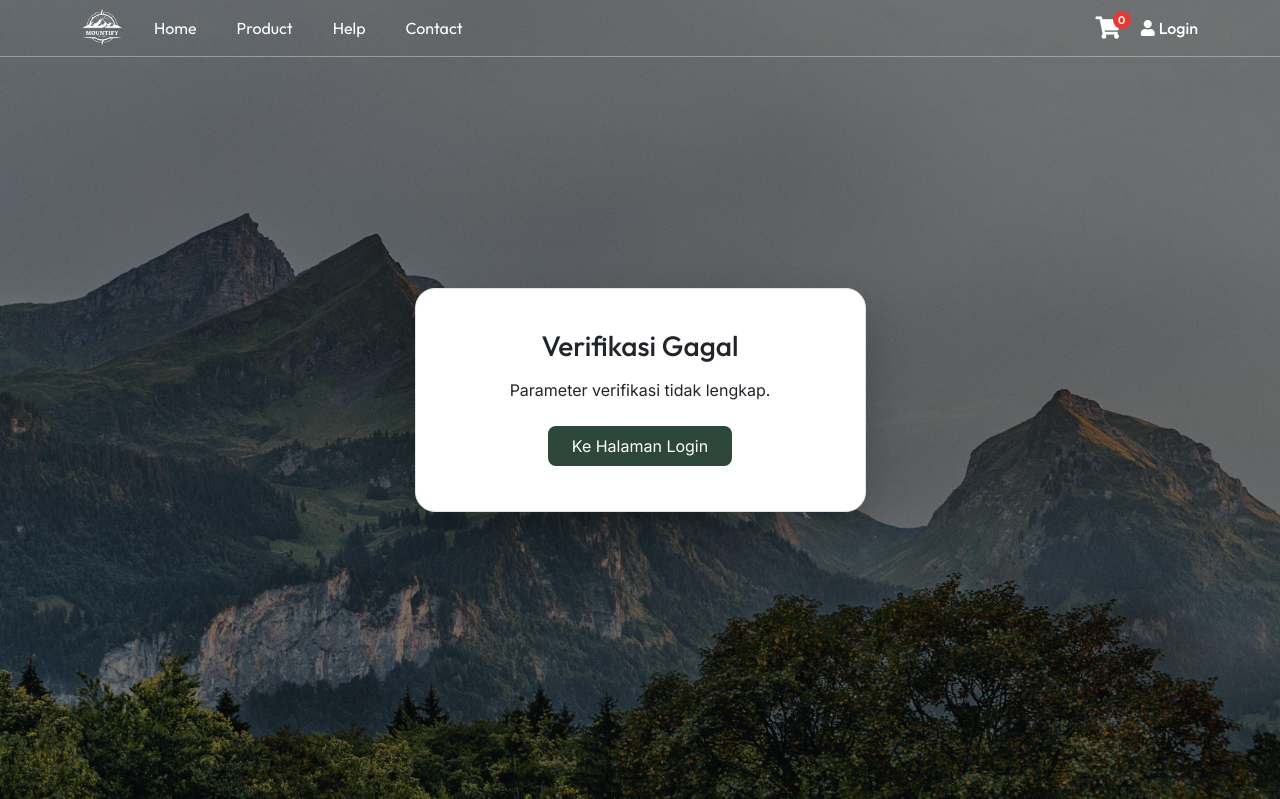
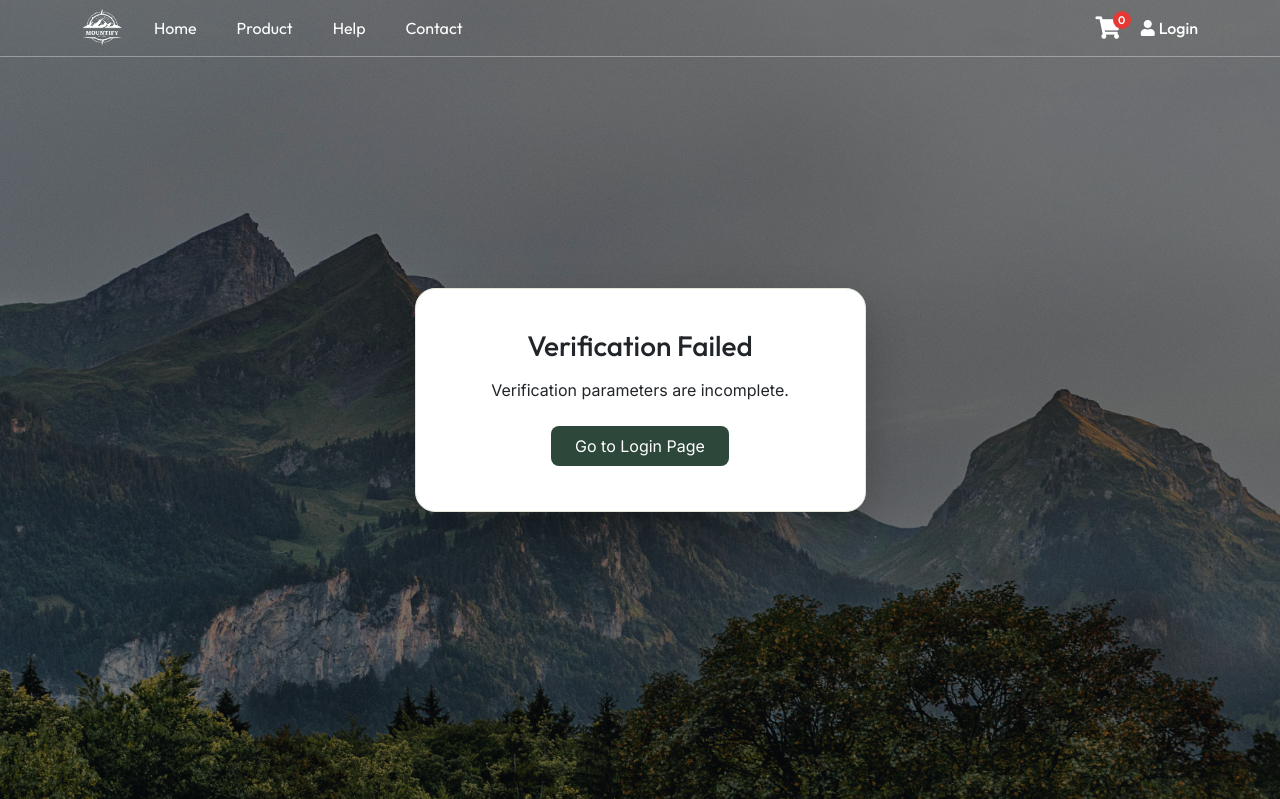
Before and after one commit to zahrasalma31-ops/mountify, a PHP site: page /mountify/verify.php in a window 1280 px wide. Shown: the top 799 px of the page. Run offline with PHP 8.4, Linux system fonts and the light colour scheme.

Commit message:
pesan perubahan

```diff
--- a/verify.php
+++ b/verify.php
@@ -17,7 +17,7 @@ if (isset($_GET['email']) && isset($_GET['token'])) {
     );
 
     if (mysqli_num_rows($query) === 1) {
-        // update jadi verified
+        // update to verified
         $update = mysqli_query(
             $con,
             "UPDATE users
@@ -27,22 +27,22 @@ if (isset($_GET['email']) && isset($_GET['token'])) {
 
         if ($update) {
             $success = true;
-            $status  = "Akun Anda berhasil diverifikasi. Silakan login.";
+            $status  = "Your account has been successfully verified. Please log in to continue.";
         } else {
-            $status  = "Terjadi kesalahan saat memverifikasi akun.";
+            $status  = "An error occurred while verifying your account. Please try again later.";
         }
     } else {
-        $status = "Link verifikasi tidak valid atau akun sudah terverifikasi.";
+        $status = "This verification link is invalid or your account has already been verified.";
     }
 } else {
-    $status = "Parameter verifikasi tidak lengkap.";
+    $status = "Verification parameters are incomplete.";
 }
 ?>
 <!DOCTYPE html>
-<html lang="id">
+<html lang="en">
 <head>
     <meta charset="UTF-8">
-    <title>Verifikasi Akun</title>
+    <title>Account Verification</title>
     <link rel="stylesheet" href="bootstrap/css/bootstrap.min.css">
     <link rel="stylesheet" href="fontawesome/css/all.min.css">
     <link rel="stylesheet" href="css/style.css">
@@ -52,7 +52,7 @@ if (isset($_GET['email']) && isset($_GET['token'])) {
 
 <?php require "navbar.php"; ?>
 
-<!-- Background gunung sama seperti index / register / login -->
+<!-- Background same as index / register / login -->
 <div class="container-fluid banner d-flex align-items-center" style="min-height: 100vh;">
     <div class="container">
         <div class="row justify-content-center">
@@ -61,7 +61,7 @@ if (isset($_GET['email']) && isset($_GET['token'])) {
                 <div class="register-card mx-auto text-center">
 
                     <h3 class="mb-3">
-                        <?= $success ? "Verifikasi Berhasil" : "Verifikasi Gagal"; ?>
+                        <?= $success ? "Verification Successful" : "Verification Failed"; ?>
                     </h3>
 
                     <p class="mb-4">
@@ -71,7 +71,7 @@ if (isset($_GET['email']) && isset($_GET['token'])) {
                     <a href="login.php"
                        class="btn btn-success px-4 py-2"
                        style="background-color:#2d483a;border:none;border-radius:8px;">
-                        Ke Halaman Login
+                        Go to Login Page
                     </a>
 
                 </div>
```
Also changed, not shown: register.php (+33 -25 lines).
